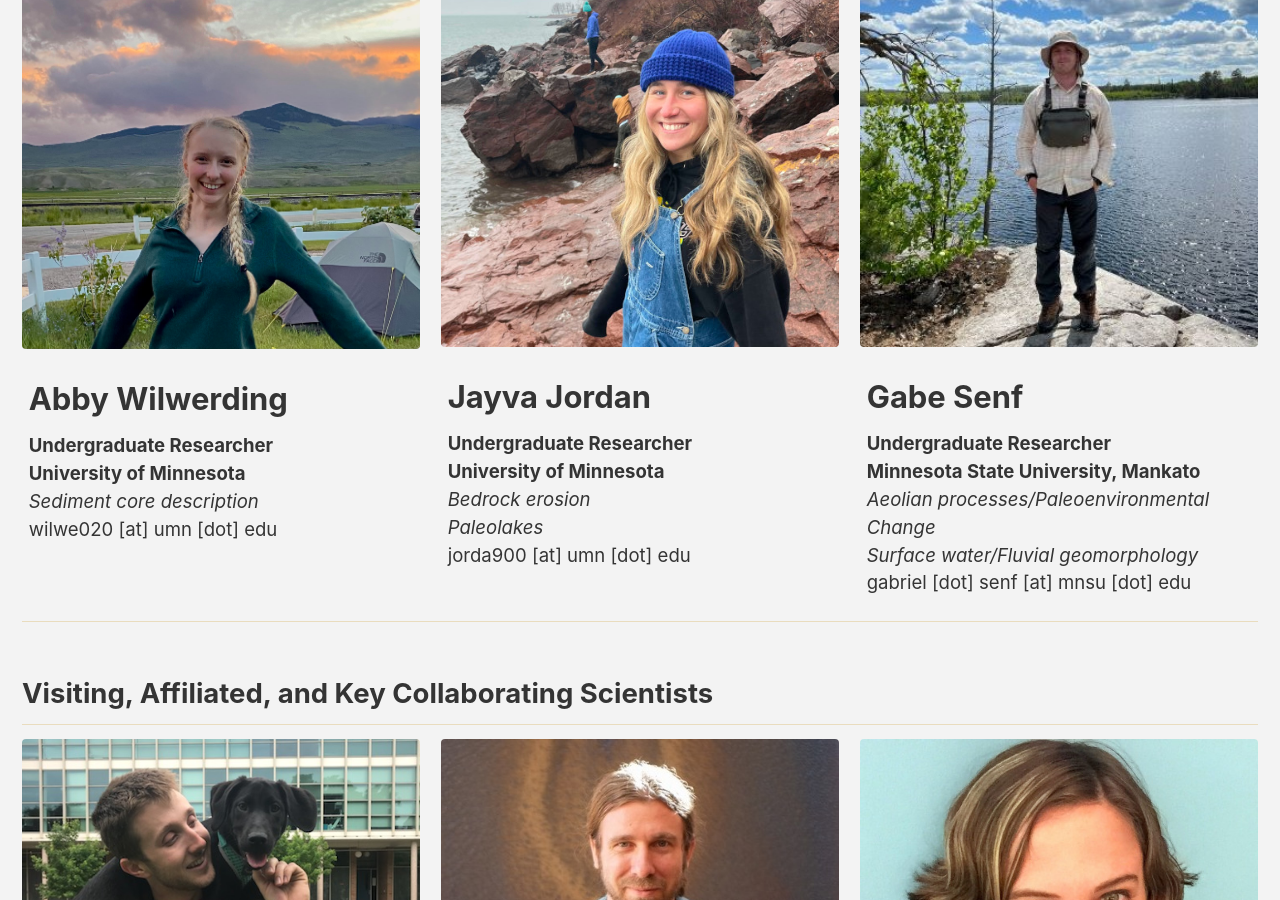
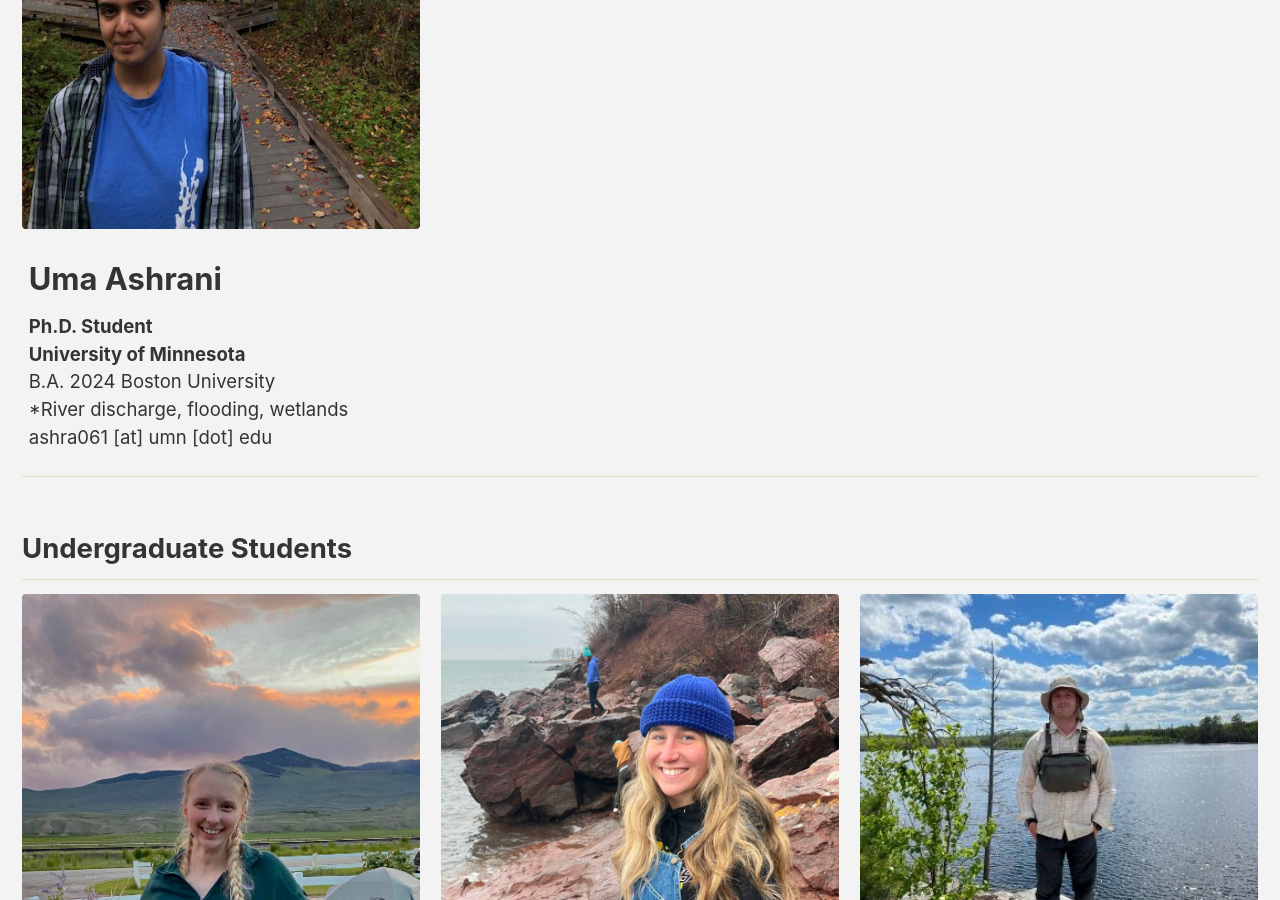
Before and after one commit to MNiMORPH/MNiMORPH.github.io, a Jekyll site: the page built from _pages/people.md, in a window 1280 px wide and 900 px high, scrolled down 5695 px. Built offline with Jekyll 4.4.1, drawn with Linux system fonts in a browser that asks for light colours; cached includes are drawn as plain includes; nearby versions of some CDN libraries.

Commit message:
Add Uma Ashrani.

```diff
--- a/_pages/people.md
+++ b/_pages/people.md
@@ -178,6 +178,15 @@ grads:
               B.S. 2023 (Earth Science) Minnesota State University, Mankato<br>
               *Geomorphology/Landscape Evolution, Quaternary Geology*<br>
               jayda.rowen [at] mnsu [dot] edu
+              "
+  - image_path: /assets/images/headshots/AshraniUma.jpeg
+    alt: "Uma Ashrani"
+    title: "Uma Ashrani"
+    excerpt: "**Ph.D. Student**<br/>
+              **University of Minnesota**<br>
+              B.A. 2024 Boston University<br/>
+              *River discharge, flooding, wetlands<br/>
+              ashra061 [at] umn [dot] edu
               "
 
 undergrads:
```
Also changed, not shown: assets/images/headshots/AshraniUma.jpeg (added).
